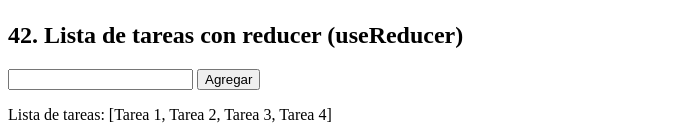
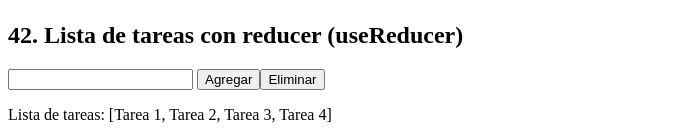
Before and after one commit to matiasmoscone1/practica-ejercicios-logica-programacion-react, a React (Vite) app: page / in a window 1280 px wide. Shown: the part 7175-7312 px from the top of the page, without its empty margins (0-683 px from the left). Built offline with nearby package versions, Linux system fonts and the light colour scheme.

Commit message:
Resolviendo ejercicio 42

```diff
--- a/src/ejercicios/ListaTareasReducer.jsx
+++ b/src/ejercicios/ListaTareasReducer.jsx
@@ -52,6 +52,7 @@ const ListaTareasReducer = () => {
         <input type="text" onChange={(e) => {setTask(e.target.value)}}/>{" "}
 
         <button onClick={() => {agregar(task)}}>Agregar</button>
+        <button onClick={() => {eliminar(task)}}>Eliminar</button>
         <p>Lista de tareas: {`[${state.join(", ")}]`}</p>
     </div>
 
```
